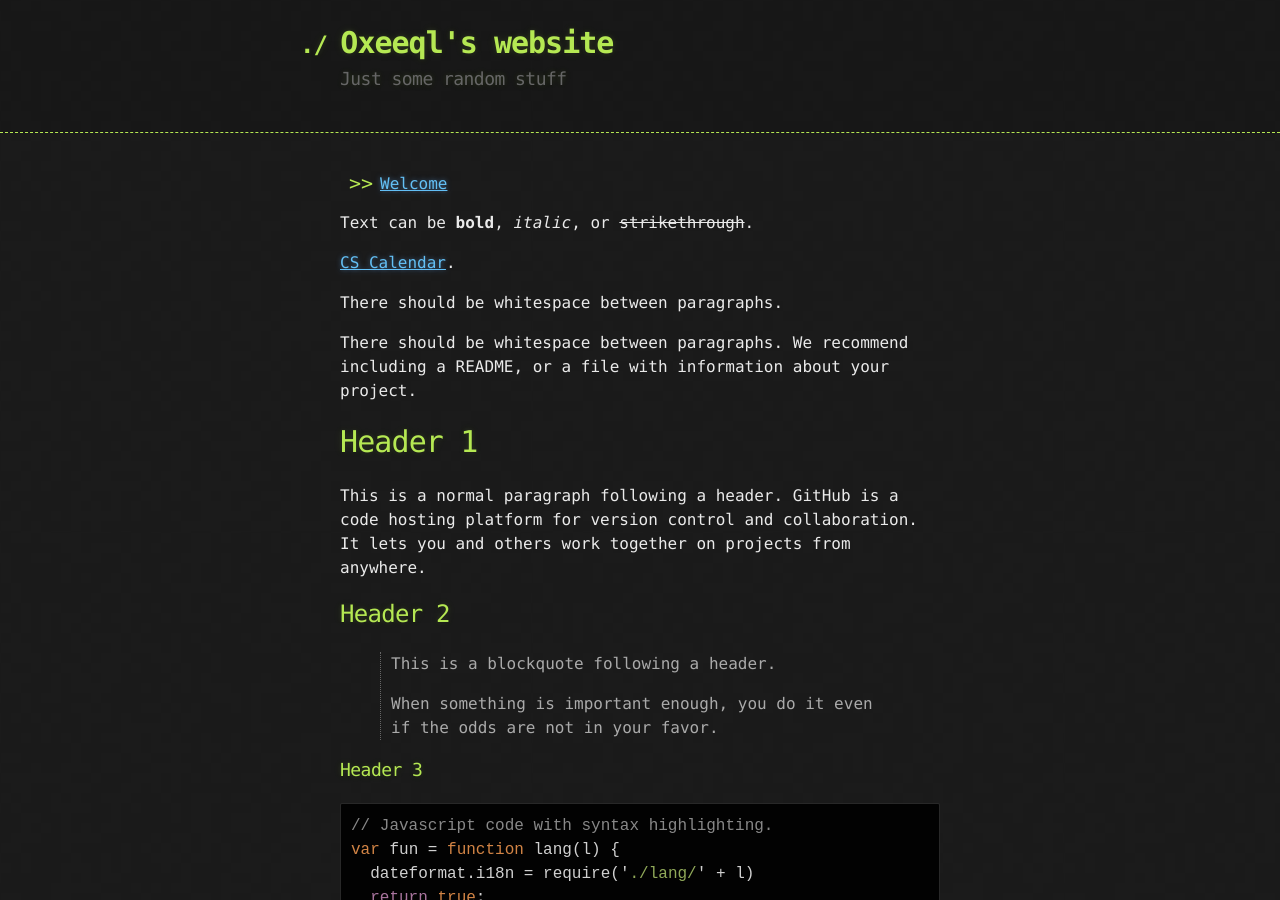
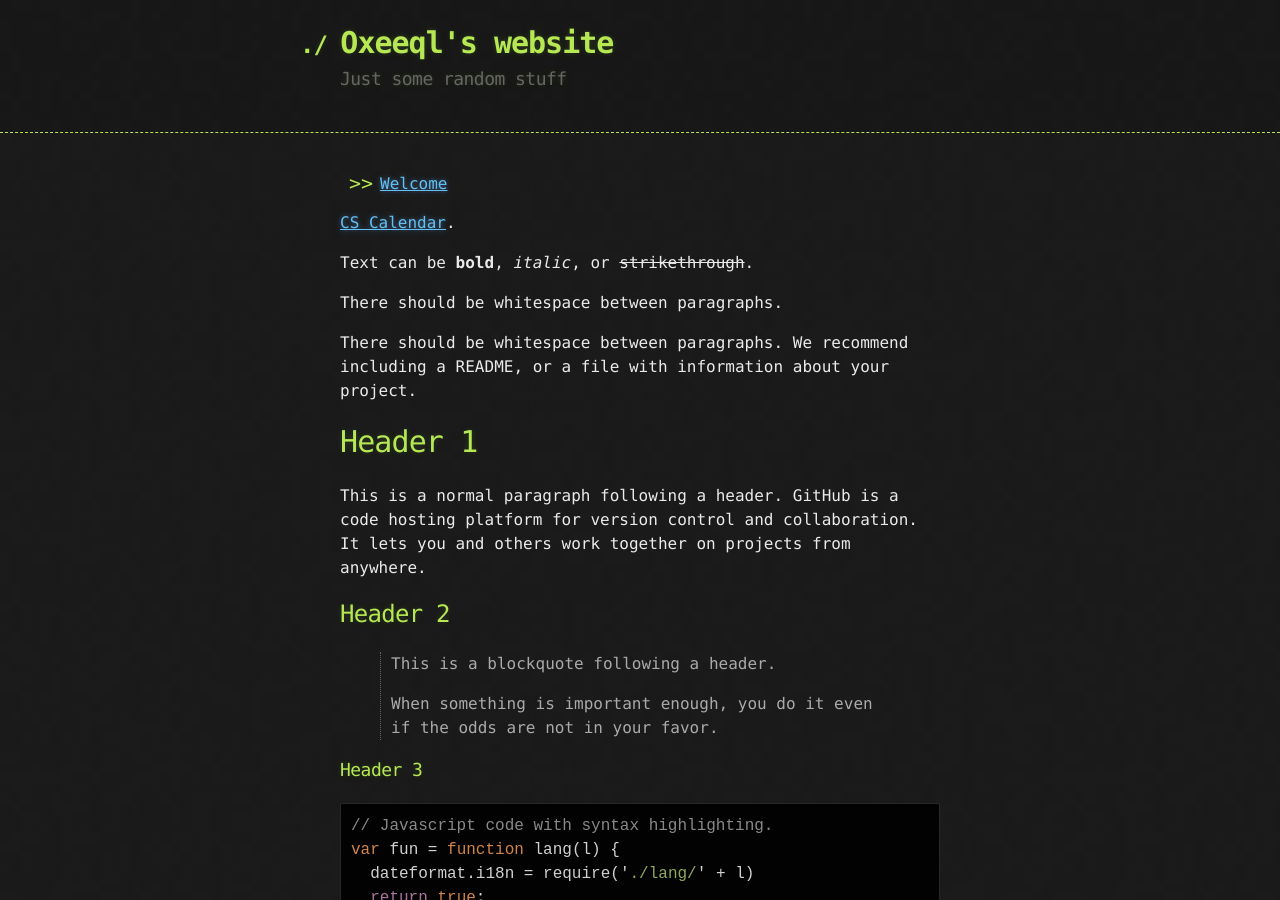
Before and after one commit to Oxeeql/oxeeql.github.io, a Jekyll site: the page built from index.md, in a window 1280 px wide and 900 px high. Built offline with Jekyll 4.4.1, drawn with Linux system fonts in a browser that asks for light colours.

```diff
--- a/index.md
+++ b/index.md
@@ -9,9 +9,11 @@ layout: default
   {% endfor %}
 </ul>
 
-Text can be **bold**, _italic_, or ~~strikethrough~~.
+
 
 [CS Calendar](calendar.md).
+
+Text can be **bold**, _italic_, or ~~strikethrough~~.
 
 There should be whitespace between paragraphs.
 
```
